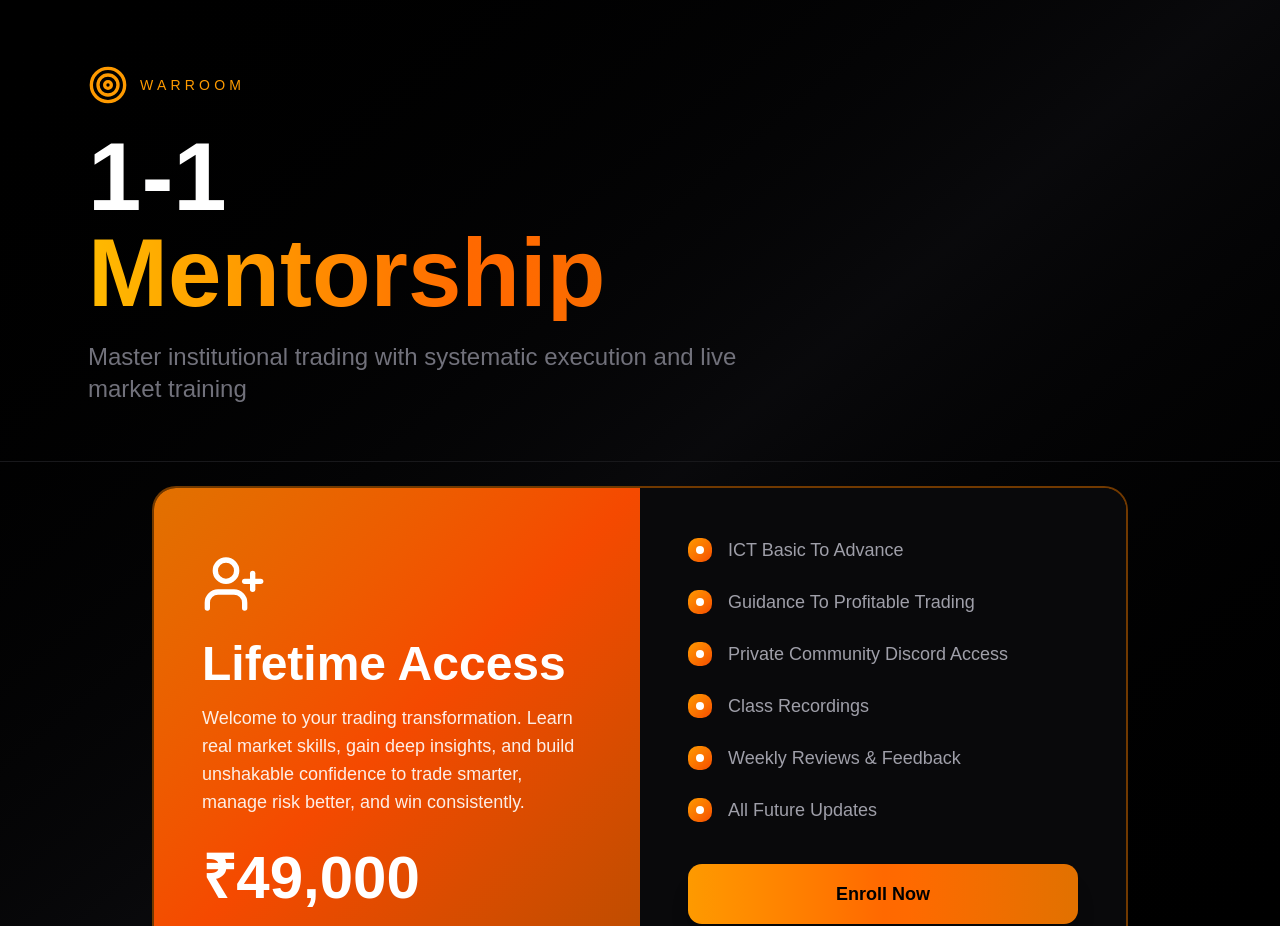
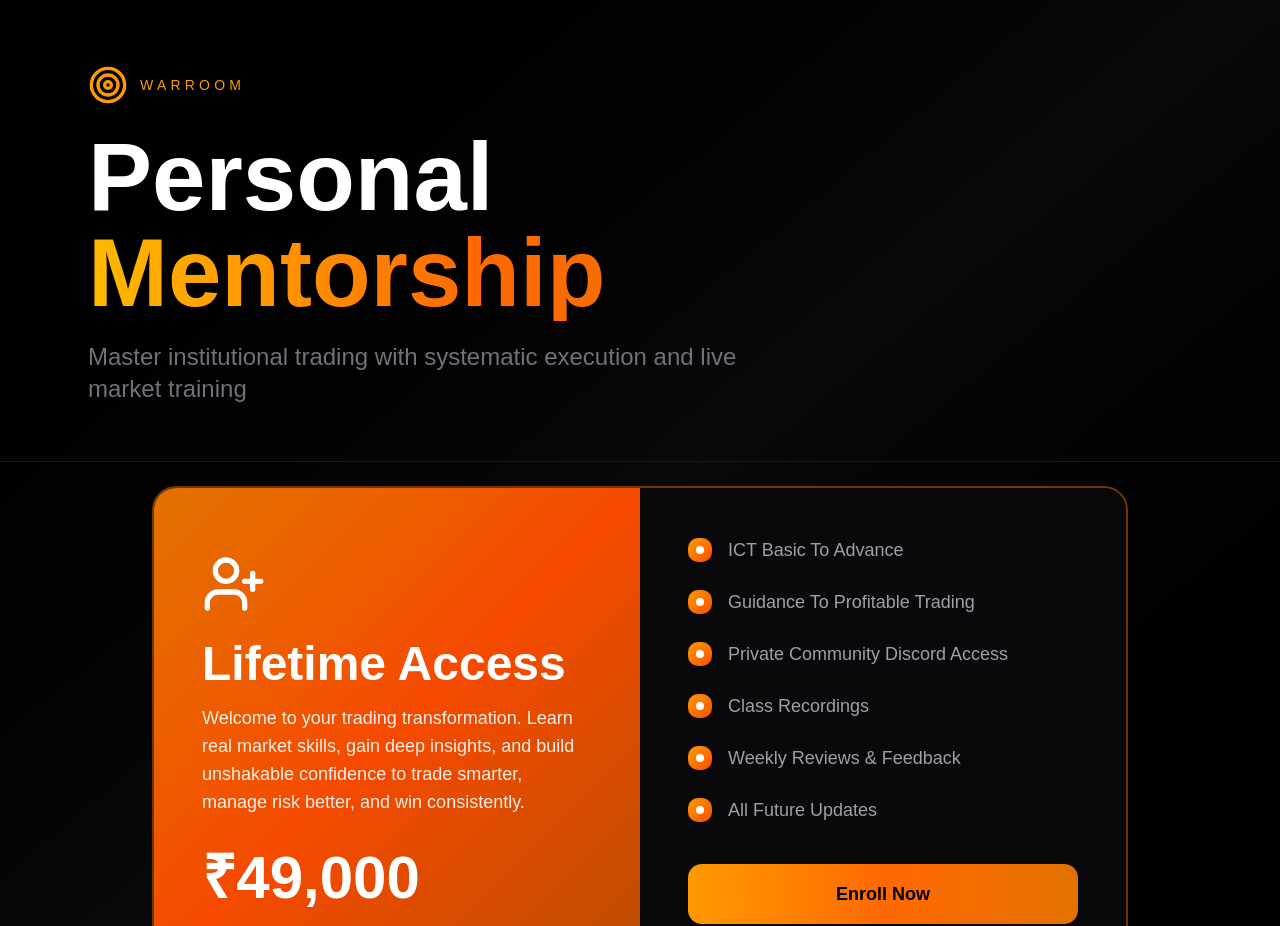
Before and after one commit to dineshinmetaverse-cmd/Warroom, a Next.js app: page / in a window 1280 px wide. Shown: the part 6940-7866 px from the top of the page. Built offline with nearby package versions, Linux system fonts and the light colour scheme; a web font is replaced by a local one.

Commit message:
Update ticket.tsx

```diff
--- a/app/ticket.tsx
+++ b/app/ticket.tsx
@@ -30,7 +30,7 @@ const Ticket: React.FC = () => {
             </div>
 
             <h1 className="text-6xl md:text-8xl font-bold mb-5 leading-none">
-              <span className="block">1-1</span>
+              <span className="block">Personal</span>
               <span className="block bg-gradient-to-r from-amber-400 via-orange-500 to-amber-600 bg-clip-text text-transparent">
                 Mentorship
               </span>
```
